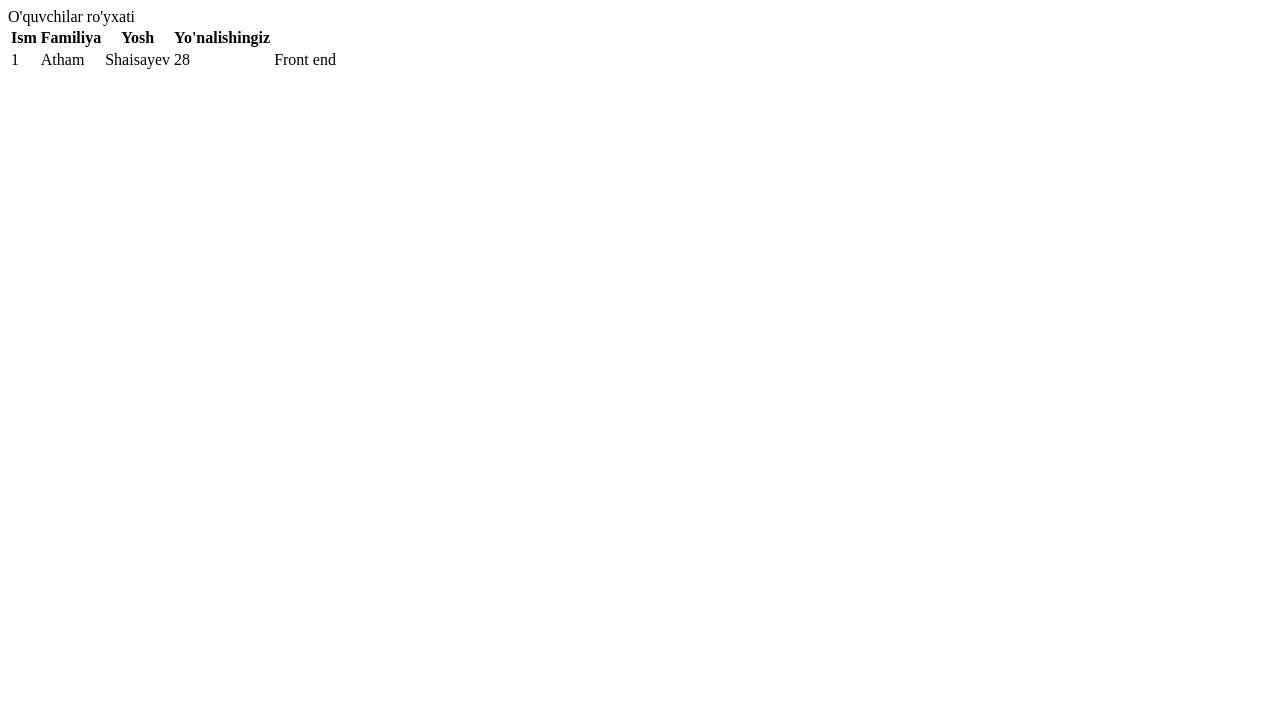
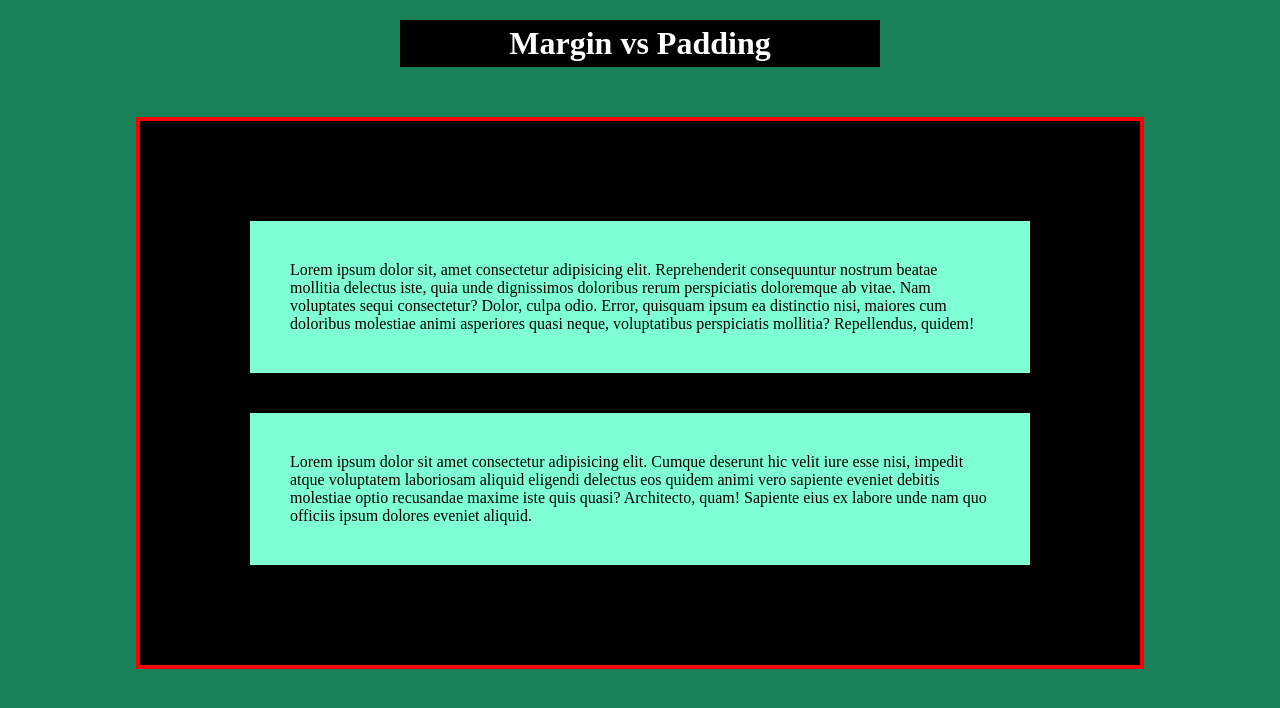
Before and after one commit to avazbek7401/work, a plain HTML site: page index.html in a window 1280 px wide. Drawn offline with Linux system fonts and the light colour scheme.

Commit message:
Add files via upload

```diff
--- a/index.html
+++ b/index.html
@@ -1,31 +1,32 @@
 <!DOCTYPE html>
 <html lang="en">
-<head>
-    <meta charset="UTF-8">
-    <meta name="viewport" content="width=device-width, initial-scale=1.0">
+  <head>
+    <meta charset="UTF-8" />
+    <meta name="viewport" content="width=device-width, initial-scale=1.0" />
     <title>Document</title>
-   <link rel="stylesheet" href="style.css">
-</head>
-<body>
-    <table>
-        O'quvchilar ro'yxati
-        <thead>
-            <tr>
-                <th>Ism</th>
-                <th>Familiya</th>
-                <th>Yosh</th>
-                <th>Yo'nalishingiz</th>
-            </tr>
-        </thead>
-        <tbody>
-            <tr>
-                <td>1</td>
-                <td>Atham</td>
-                <td>Shaisayev</td>
-                <td>28</td>
-                <td>Front end</td>
-            </tr>
-        </tbody>
-    </table>
-</body>
+    <link rel="stylesheet" href="./style.css" />
+  </head>
+  <body>
+    <h1>Margin vs Padding</h1>
+
+    <div class="wrapper">
+      <p>
+        Lorem ipsum dolor sit, amet consectetur adipisicing elit. Reprehenderit
+        consequuntur nostrum beatae mollitia delectus iste, quia unde
+        dignissimos doloribus rerum perspiciatis doloremque ab vitae. Nam
+        voluptates sequi consectetur? Dolor, culpa odio. Error, quisquam ipsum
+        ea distinctio nisi, maiores cum doloribus molestiae animi asperiores
+        quasi neque, voluptatibus perspiciatis mollitia? Repellendus, quidem!
+      </p>
+
+      <p class="top">
+        Lorem ipsum dolor sit amet consectetur adipisicing elit. Cumque deserunt
+        hic velit iure esse nisi, impedit atque voluptatem laboriosam aliquid
+        eligendi delectus eos quidem animi vero sapiente eveniet debitis
+        molestiae optio recusandae maxime iste quis quasi? Architecto, quam!
+        Sapiente eius ex labore unde nam quo officiis ipsum dolores eveniet
+        aliquid.
+      </p>
+    </div>
+  </body>
 </html>
--- a/style.css
+++ b/style.css
@@ -0,0 +1,33 @@
+body {
+  background-color: rgb(25, 128, 88);
+}
+
+h1 {
+  width: 470px;
+  color: white;
+  background-color: black;
+  margin: 0 auto;
+  margin-top: 20px;
+  border: 5px solid black;
+  text-align: center;
+}
+
+.wrapper {
+  width: 1000px;
+  border: 4px solid red;
+  padding: 100px 0;
+  background-color: black;
+  margin: 0 auto;
+  margin-top: 50px;
+}
+
+.wrapper p {
+  background-color: aquamarine;
+  padding: 40px;
+  width: 700px;
+  margin: 0 auto;
+}
+
+.top {
+  margin-top: 40px !important;
+}
```
